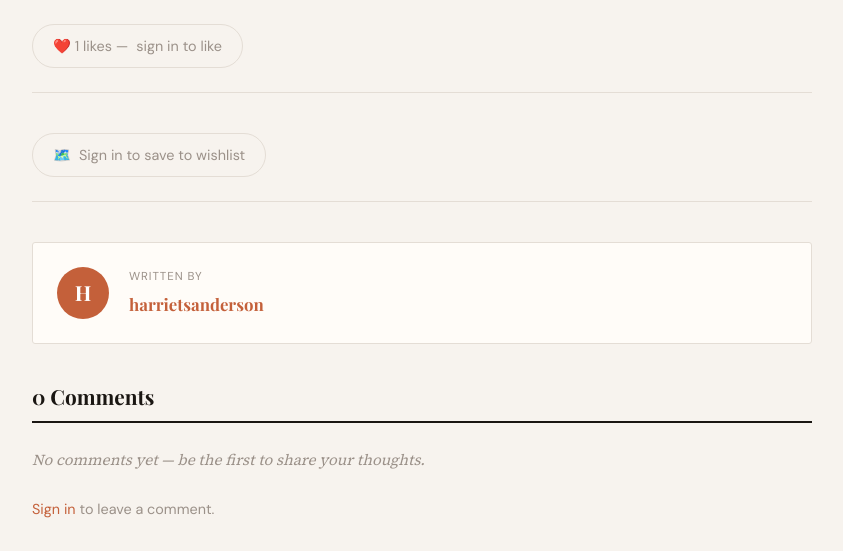
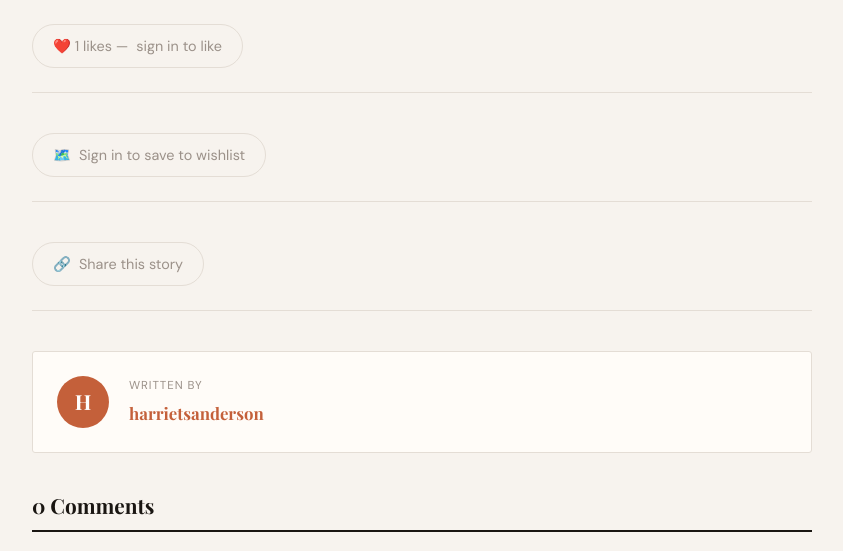
Before and after one commit to harriets28/capstone, a Django app: page /posts/morocco-in-five-days/ in a window 1280 px wide. Shown: the part 1113-1664 px from the top of the page, without its empty margins (62-905 px from the left). Run offline with Django 5.2, Linux system fonts and the light colour scheme; data comes from the database, SQL or seed files in the repository; both versions use the stored data as it was after the commit; some web fonts are replaced.

Commit message:
Add post share button

```diff
--- a/templates/blog/post_detail.html
+++ b/templates/blog/post_detail.html
@@ -77,6 +77,14 @@
         </a>
       {% endif %}
     </div>
+
+    <!-- Share Button -->
+<div class="like-wrap" style="border-top: none; padding-top: 0;">
+  <button id="share-btn" class="like-btn">
+    <span>🔗</span>
+    <span id="share-text">Share this story</span>
+  </button>
+</div>
 
     <div class="author-card">
       <div class="author-avatar">{{ post.author.username|first|upper }}</div>
@@ -211,5 +219,22 @@ function toggleEditForm(commentId) {
   const form = document.getElementById('edit-form-' + commentId);
   form.style.display = form.style.display === 'none' ? 'block' : 'none';
 }
+
+// Share button
+const shareBtn = document.getElementById('share-btn');
+if (shareBtn) {
+  shareBtn.addEventListener('click', () => {
+    navigator.clipboard.writeText(window.location.href).then(() => {
+      const textEl = document.getElementById('share-text');
+      textEl.textContent = 'Link copied!';
+      shareBtn.classList.add('like-btn--liked');
+      setTimeout(() => {
+        textEl.textContent = 'Share this story';
+        shareBtn.classList.remove('like-btn--liked');
+      }, 2000);
+    });
+  });
+}
+
 </script>
 {% endblock %}
```
Also changed, not shown: db.sqlite3.
